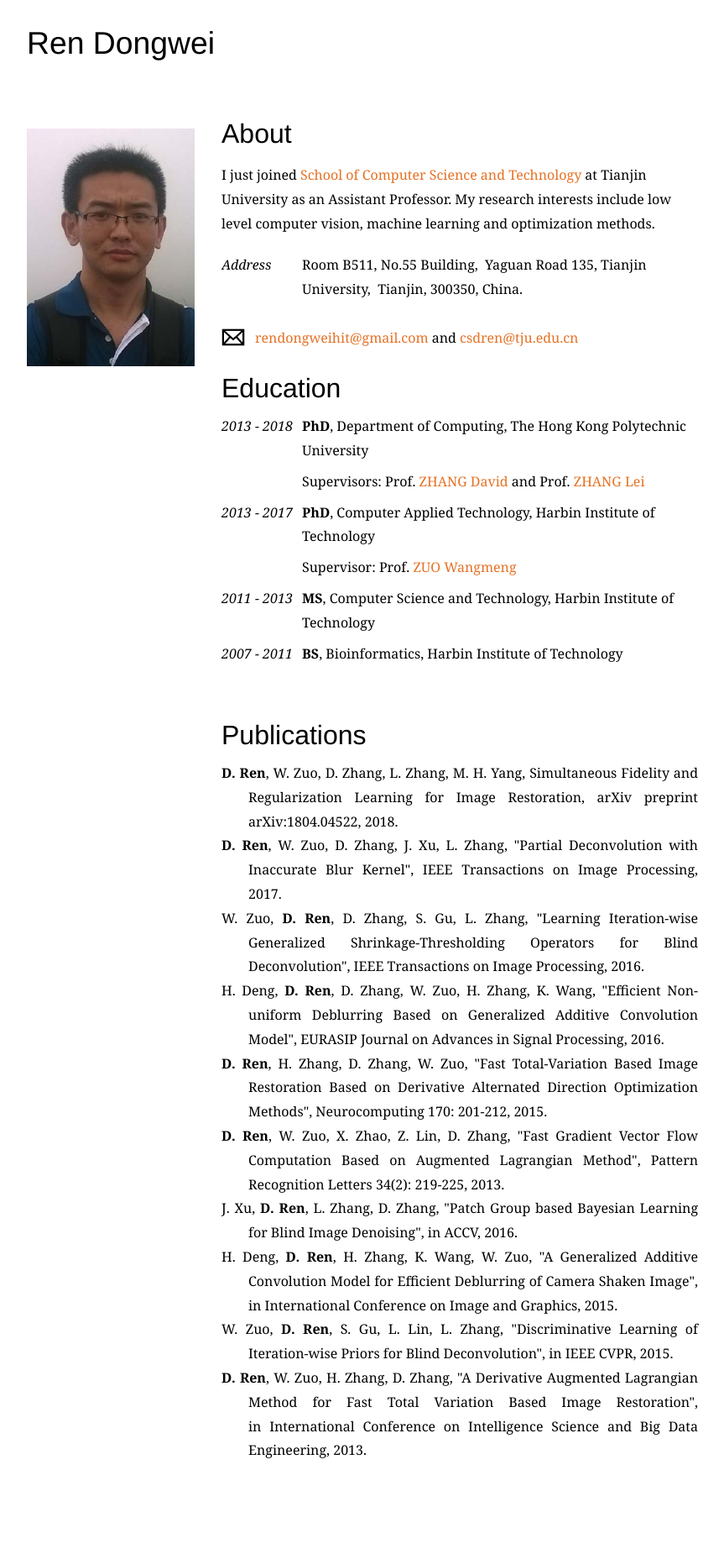
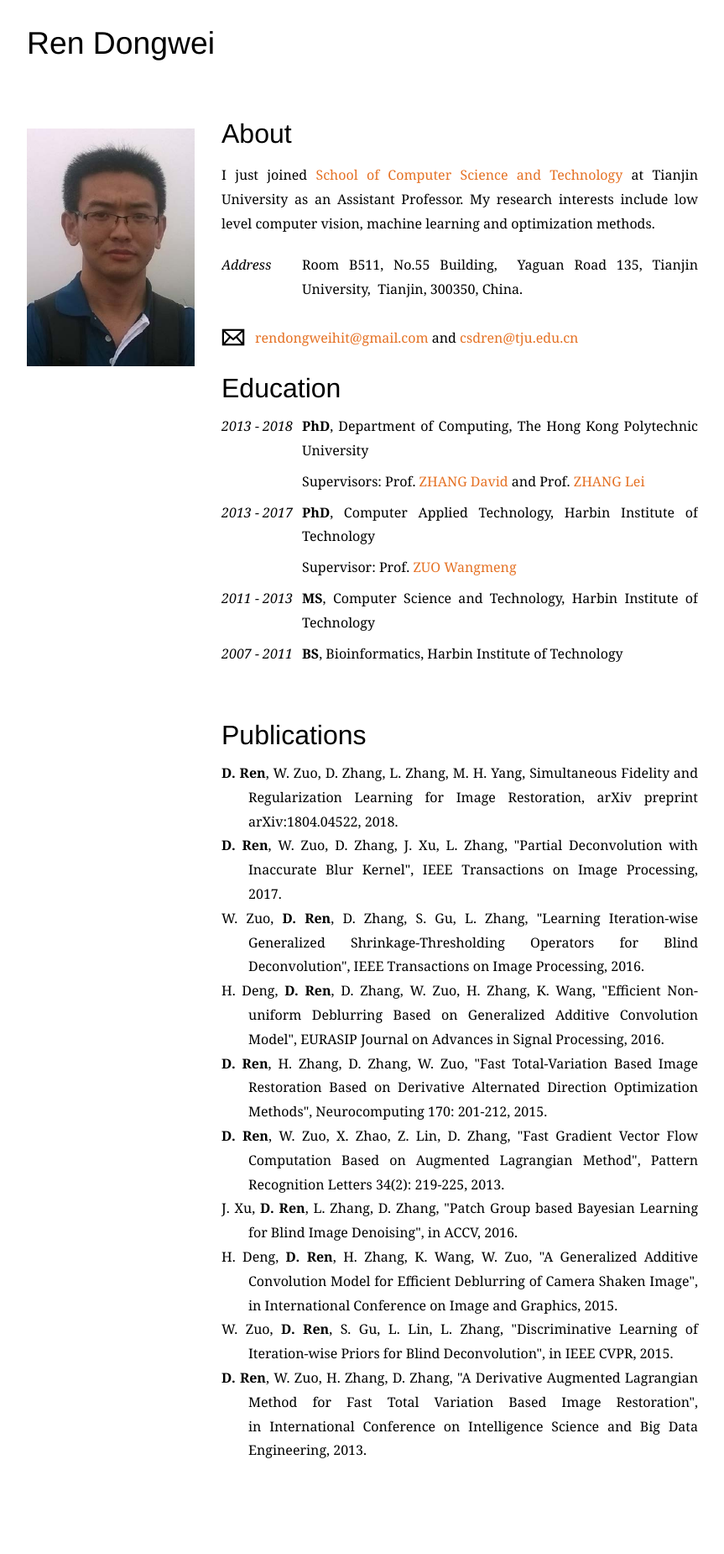
Before and after one commit to csdwren/csdwren.github.io, a Jekyll site: the page built from index.html, in a window 1280 px wide. Shown: the whole page at 84% size, without its empty margins (208-1071 px from the left). Built offline with Jekyll 4.4.1, drawn with Linux system fonts in a browser that asks for light colours; some web fonts are replaced.

Commit message:
homepage

```diff
--- a/index.html
+++ b/index.html
@@ -7,24 +7,34 @@
 </div>
 	<div id="section2">
 	  <h3>About</h3>
-			<p>I just joined <a href="http://cs.tju.edu.cn/csweb/">School of Computer Science and Technology</a> at Tianjin University as an Assistant Professor.	My	research	interests include low level computer vision, machine learning and optimization methods. </p>
+			<p align="justify">I just joined <a href="http://cs.tju.edu.cn/csweb/">School of Computer Science and Technology</a> at Tianjin University as an Assistant Professor.	My	research	interests include low level computer vision, machine learning and optimization methods. </p>
 			<dl class="cv">
               <dt>Address</dt>
-              <dd>Room B511, No.55 Building,  Yaguan Road 135, Tianjin University,  Tianjin, 300350, China.</dd>
+              <dd>
+                <div align="justify">Room B511, No.55 Building,  Yaguan Road 135, Tianjin University,  Tianjin, 300350, China.</div>
+              </dd>
       </dl>
       <p><a href="mailto:rendongweihit@gmail.com" id="email">rendongweihit@gmail.com</a> and <a href="mailto:csdren@tju.edu.cn" id="email2">csdren@tju.edu.cn</a>      </p>
       <h3>Education</h3>
             <dl class="cv">
               <dt>2013 - 2018</dt>
-              <dd><strong>PhD</strong>, Department of Computing, The Hong Kong Polytechnic University</dd>
+              <dd>
+                <div align="justify"><strong>PhD</strong>, Department of Computing, The Hong Kong Polytechnic University</div>
+              </dd>
               <dd>Supervisors: Prof. <a href="http://www4.comp.polyu.edu.hk/~csdzhang/">ZHANG David</a> and Prof. <a href="http://www4.comp.polyu.edu.hk/~cslzhang/">ZHANG Lei</a></dd>
               <dt>2013 - 2017</dt>
-              <dd> <strong>PhD</strong>, Computer Applied Technology, Harbin Institute of Technology</dd>
+              <dd>
+                <div align="justify"><strong>PhD</strong>, Computer Applied Technology, Harbin Institute of Technology</div>
+              </dd>
               <dd>Supervisor: Prof. <a href="http://homepage.hit.edu.cn/wangmengzuo">ZUO Wangmeng</a></dd>
               <dt>2011 - 2013</dt>
-              <dd><strong>MS</strong>, Computer Science and Technology, Harbin Institute of Technology</dd>
+              <dd>
+                <div align="justify"><strong>MS</strong>, Computer Science and Technology, Harbin Institute of Technology</div>
+              </dd>
               <dt>2007 - 2011</dt>
-              <dd><strong>BS</strong>, Bioinformatics, Harbin Institute of Technology</dd>
+              <dd>
+                <div align="justify"><strong>BS</strong>, Bioinformatics, Harbin Institute of Technology</div>
+              </dd>
               <dt></dt>
               <dt>&nbsp;</dt>
       </dl>
```
